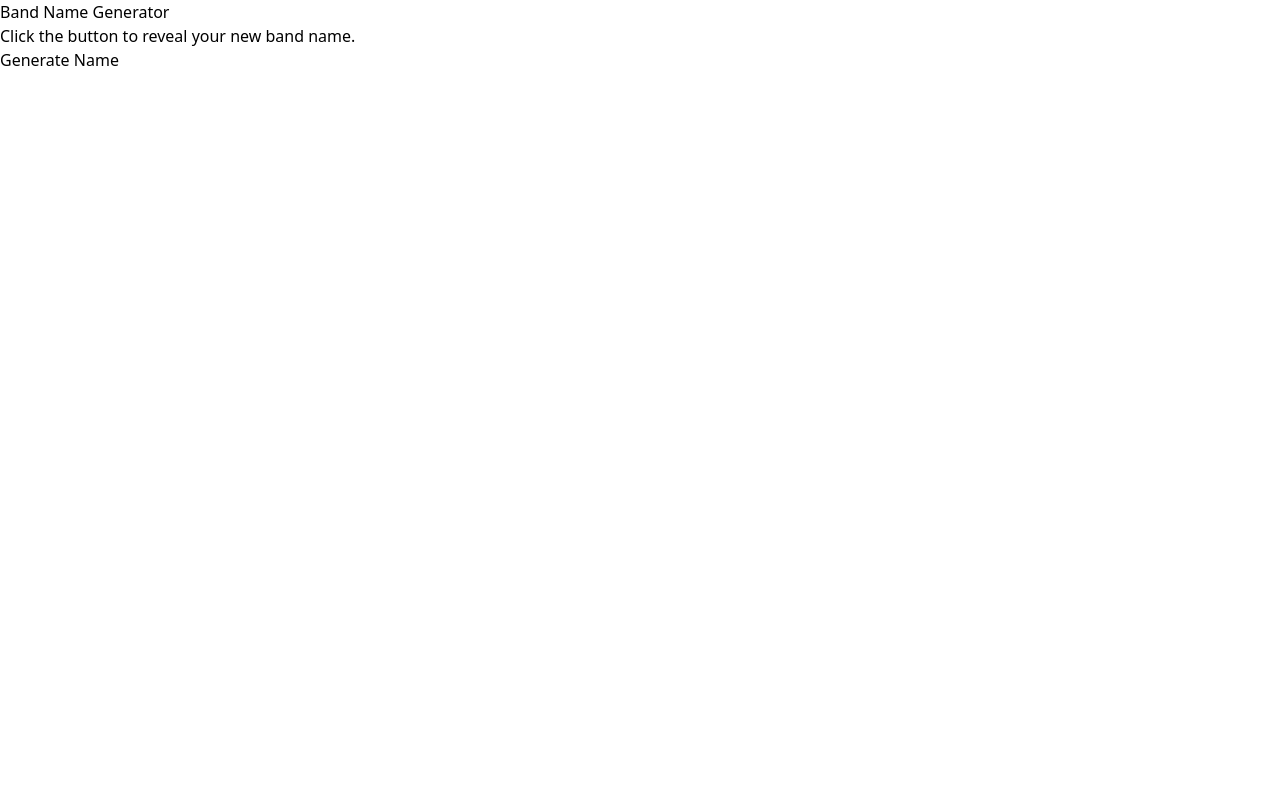
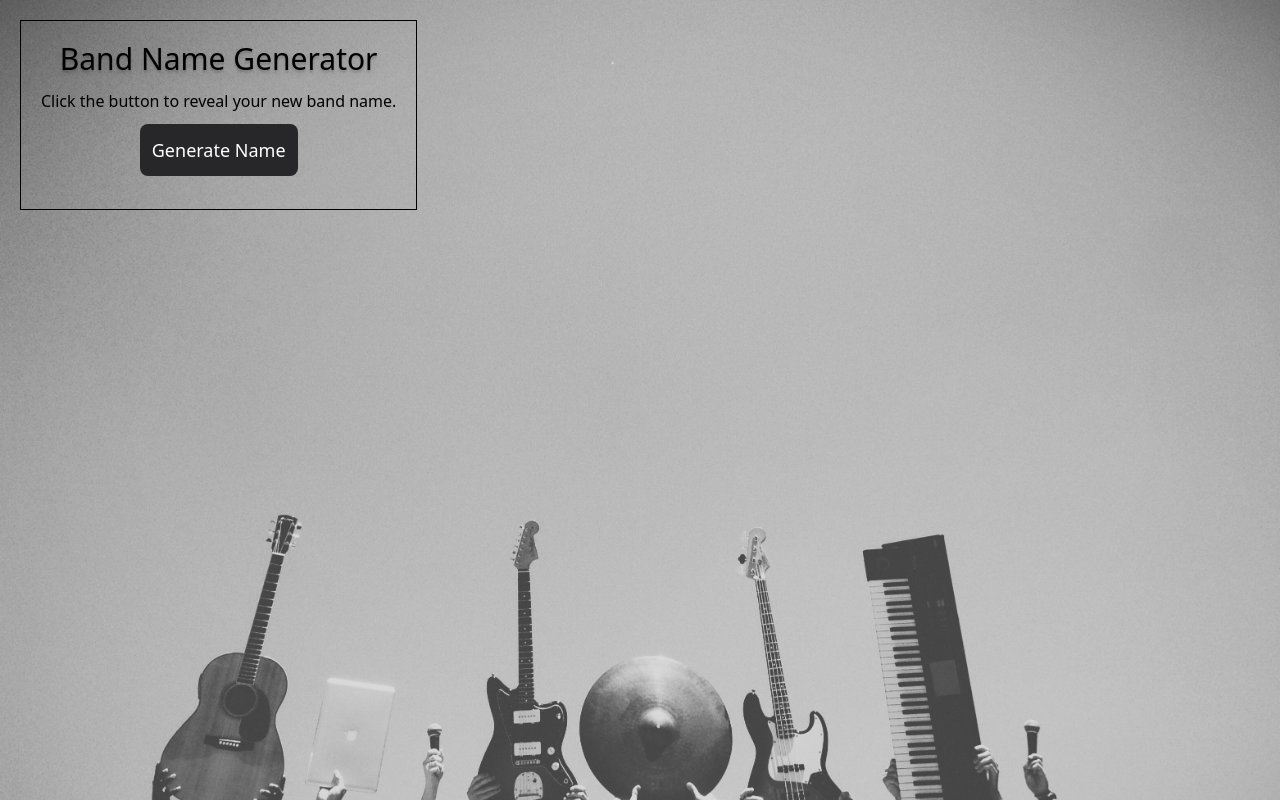
Before and after one commit to katarina-andrews/band-name-generator, a plain HTML site: page index.html in a window 1280 px wide. Drawn offline with nearby package versions, Linux system fonts and the light colour scheme.

Commit message:
added tailwind styling

```diff
--- a/index.html
+++ b/index.html
@@ -10,17 +10,25 @@
     <title>Band Name Generator</title>
   </head>
 
-  <body>
-    <div>
-      <h1>Band Name Generator</h1>
+  <body class="bg-[url(instruments.jpg)] bg-cover bg-no-repeat">
+    <div
+      class="flex flex-wrap flex-col w-fit content-center border gap-3 m-5 p-5 text-center"
+    >
+      <h1 class="text-3xl text-bold text-shadow-lg">Band Name Generator</h1>
 
-      <p>Click the button to reveal your new band name.</p>
+      <p class="">Click the button to reveal your new band name.</p>
 
-      <div id="band-name">
+      <div id="band-name" class="animate-typing">
         <!-- Band name will appear here -->
       </div>
-
-      <button id="generate-btn">Generate Name</button>
+      <div class="content-center">
+        <button
+          id="generate-btn"
+          class="text-white bg-zinc-800 hover:bg-zinc-600 rounded-lg p-3 text-lg cursor-pointer w-fit animate-bounce"
+        >
+          Generate Name
+        </button>
+      </div>
     </div>
 
     <script src="script.js"></script>
```
